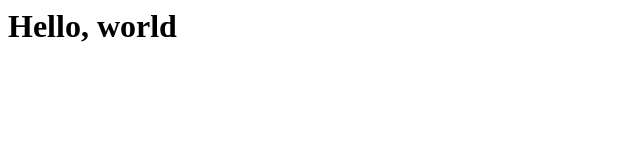
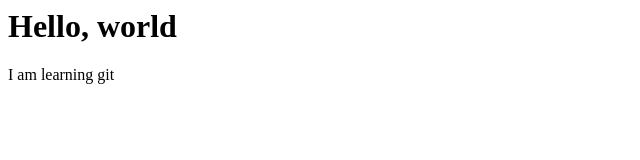
Before and after one commit to debarghyac2k04/test1, a plain HTML site: page index.html in a window 1280 px wide. Shown: the full height of the page, 0-640 px from the left. Drawn offline with Linux system fonts and the light colour scheme.

Commit message:
Second one

```diff
--- a/index.html
+++ b/index.html
@@ -1,5 +1,6 @@
 <html>
 	<body>
 		<h1>Hello, world</h1>
+		<p>I am learning git</p>
 	</body>
 </html>
```
